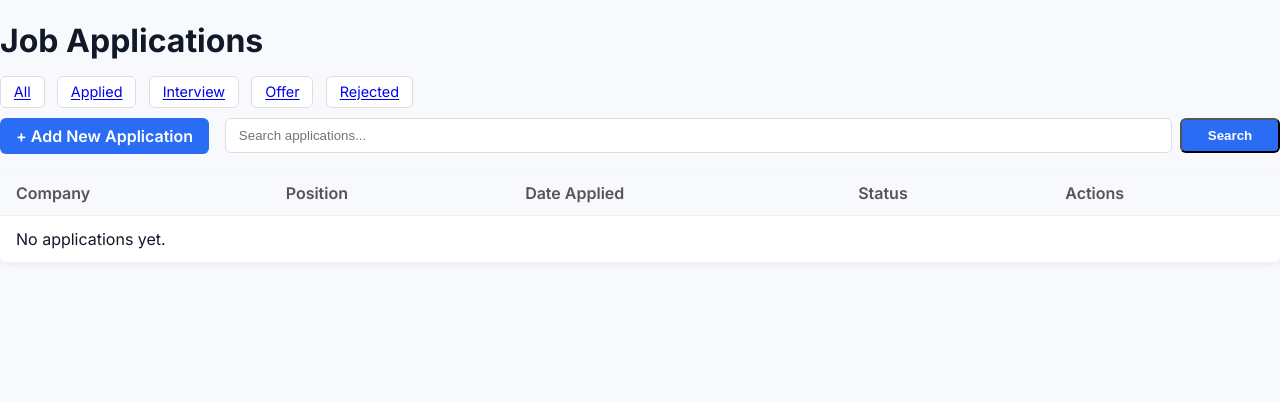
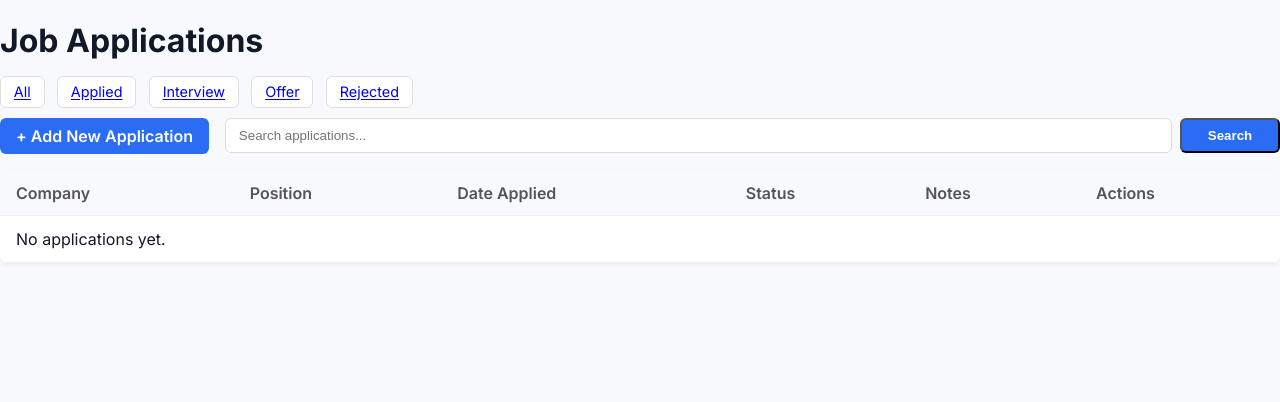
Before and after one commit to ishhaan6233/resume, a Django app: template resume_app/templates/applications.html in a window 1280 px wide. Shown: the part 77-479 px from the top of the page. Run offline with Django 3.2, Linux system fonts and the light colour scheme; the template is opened without the code that fills it, so the values that code supplies are empty; some libraries are stand-ins or nearby versions.

Commit message:
added notes to applications.html

```diff
--- a/resume_app/templates/applications.html
+++ b/resume_app/templates/applications.html
@@ -58,6 +58,7 @@
       <th>Position</th>
       <th>Date Applied</th>
       <th>Status</th>
+      <th>Notes</th>
       <th>Actions</th>
     </tr>
   </thead>
@@ -68,13 +69,19 @@
       <td>{{ app.position }}</td>
       <td>{{ app.date_applied|date:'M d, Y' }}</td>
       <td><span class="status {{ app.status }}">{{ app.status }}</span></td>
+      <td>{{ app.notes }}</td>
       <td>
-        <a href="{% url 'delete_application' app_id=app.id %}" class="action-icon" onclick="return confirm('Are you sure you want to delete this application?');">🗑️</a>
+        <a
+          href="{% url 'delete_application' app_id=app.id %}"
+          class="action-icon"
+          onclick="return confirm('Are you sure you want to delete this application?');"
+          >🗑️</a
+        >
       </td>
     </tr>
     {% empty %}
     <tr>
-      <td colspan="5">No applications yet.</td>
+      <td colspan="6">No applications yet.</td>
     </tr>
     {% endfor %}
   </tbody>
```
